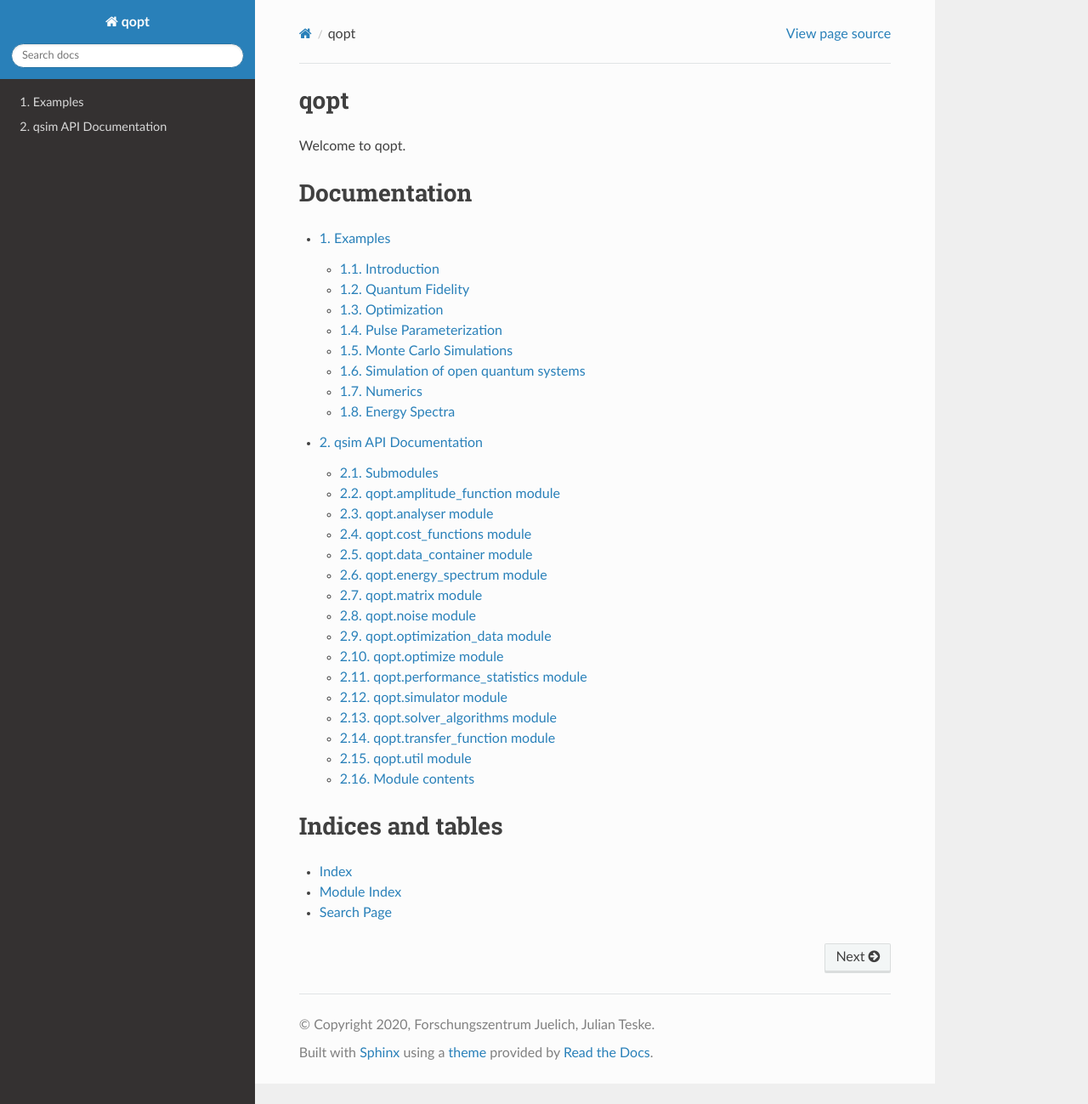
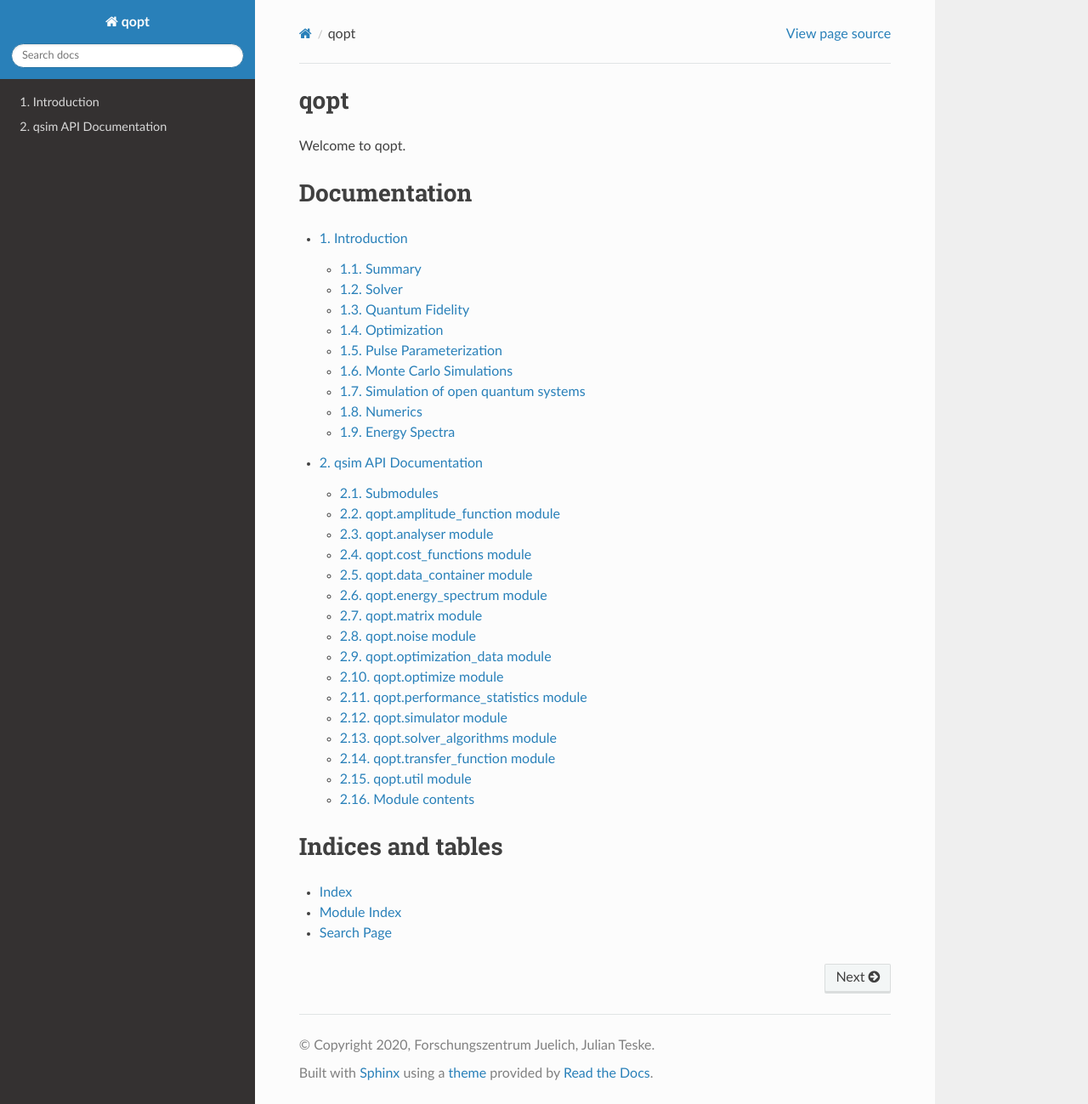
Before and after one commit to qutech/qopt, a Sphinx documentation site: the page built from doc/source/index.rst, in a window 1280 px wide and 1299 px high. Shown: the whole window at 85% size. Built offline with Sphinx 7.4.7 and the Read the Docs theme 2.0.0, drawn with Linux system fonts in a browser that asks for light colours.

Commit message:
Add a summary to the documentation

```diff
--- a/doc/source/examples/examples.rst
+++ b/doc/source/examples/examples.rst
@@ -1,12 +1,12 @@
 .. _examples:
 
-Examples
---------
+Introduction
+------------
 This directory contains static examples that can also be run interactively
 from *Doc/source/examples* using `jupyter notebook`.
-There are more examples as Python scripts in the top level folder *examples*.
 
 .. toctree::
+   summary
    schroedinger_solver
    entanglement_fidelity
    optimization
```
Also changed, not shown: doc/source/examples/schroedinger_solver.ipynb, doc/source/examples/summary.ipynb (added).
